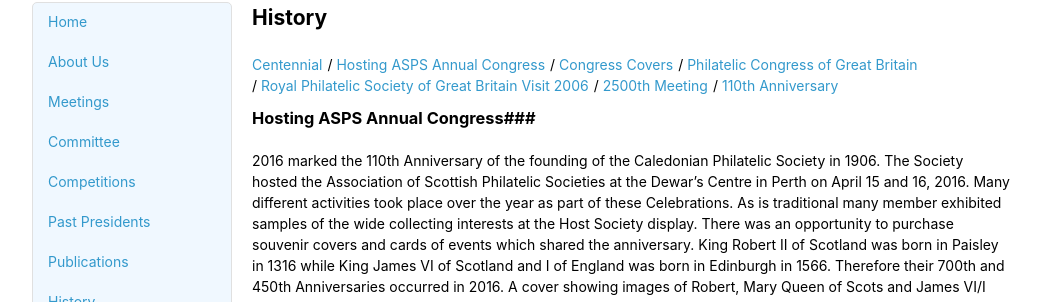
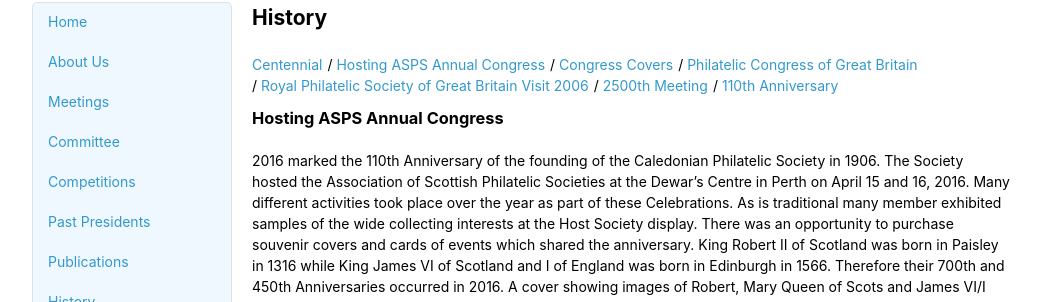
Before and after one commit to astalker/caledonian-stamps, a Jekyll site: the page built from hosting-asps-annual-congress.md, in a window 1280 px wide. Shown: the part 131-433 px from the top of the page, without its empty margins (118-1159 px from the left). Built offline with Jekyll 4.4.1, drawn with Linux system fonts in a browser that asks for light colours; our own code applies the rules of GitHub Pages for plain Markdown files.

Commit message:
Minor correction to title

```diff
--- a/hosting-asps-annual-congress.md
+++ b/hosting-asps-annual-congress.md
@@ -2,6 +2,6 @@
 
 {% include history-menu.html %}
 
-### Hosting ASPS Annual Congress###
+### Hosting ASPS Annual Congress
 2016 marked the 110th Anniversary of the founding of the Caledonian Philatelic Society in 1906. The Society hosted the Association of Scottish Philatelic Societies at the Dewar’s Centre in Perth on April 15 and 16, 2016. Many different activities took place over the year as part of these Celebrations.
 As is traditional many member exhibited samples of the wide collecting interests at the Host Society display. There was an opportunity to purchase souvenir covers and cards of events which shared the anniversary. King Robert II of Scotland was born in Paisley in 1316 while King James VI of Scotland and I of England was born in Edinburgh in 1566. Therefore their 700th and 450th Anniversaries occurred in 2016. A cover showing images of Robert, Mary Queen of Scots and James VI/I was available for purchase at 50 pence before Congress and 60 pence after the event and serviced covers were available after the Congress at £2.50 each which included the special handstamp and postage and packing. A postcard celebrating the contribution of the King James Bible to the English language with a number of well known sayings on the image side was also on sale at the same prices. The cover produced is shown below, along with the two inserts.
```
